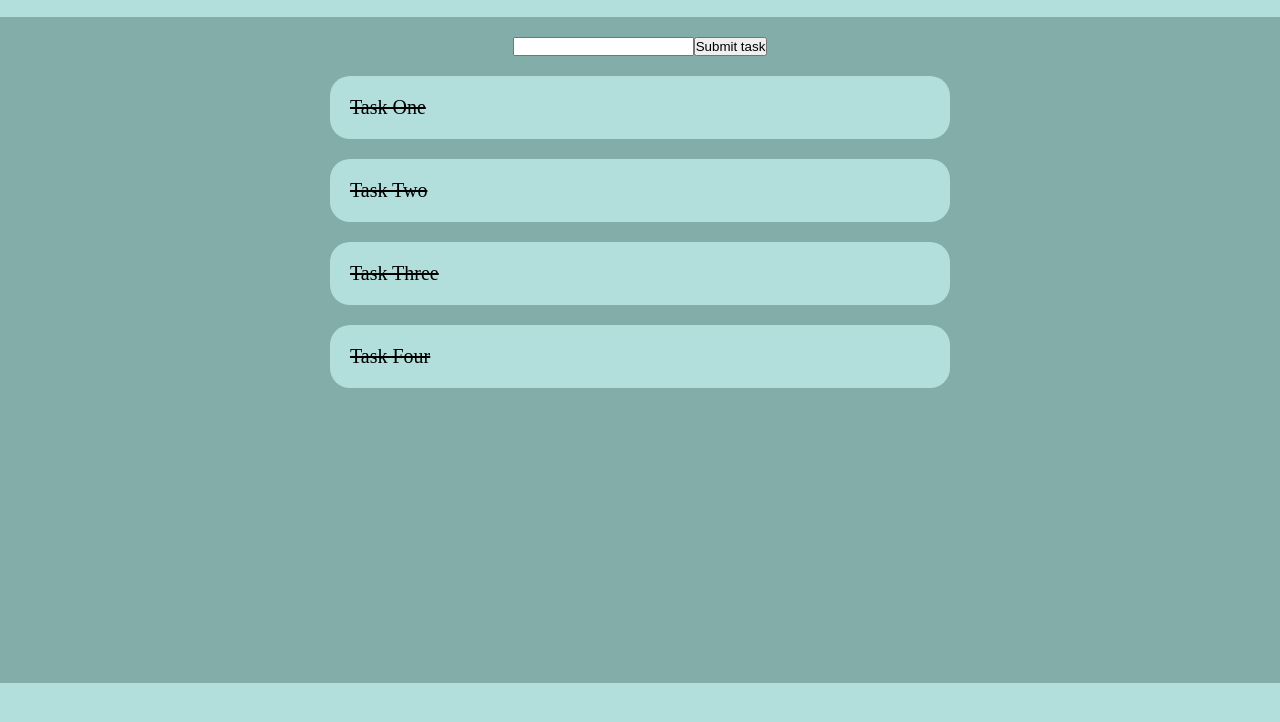
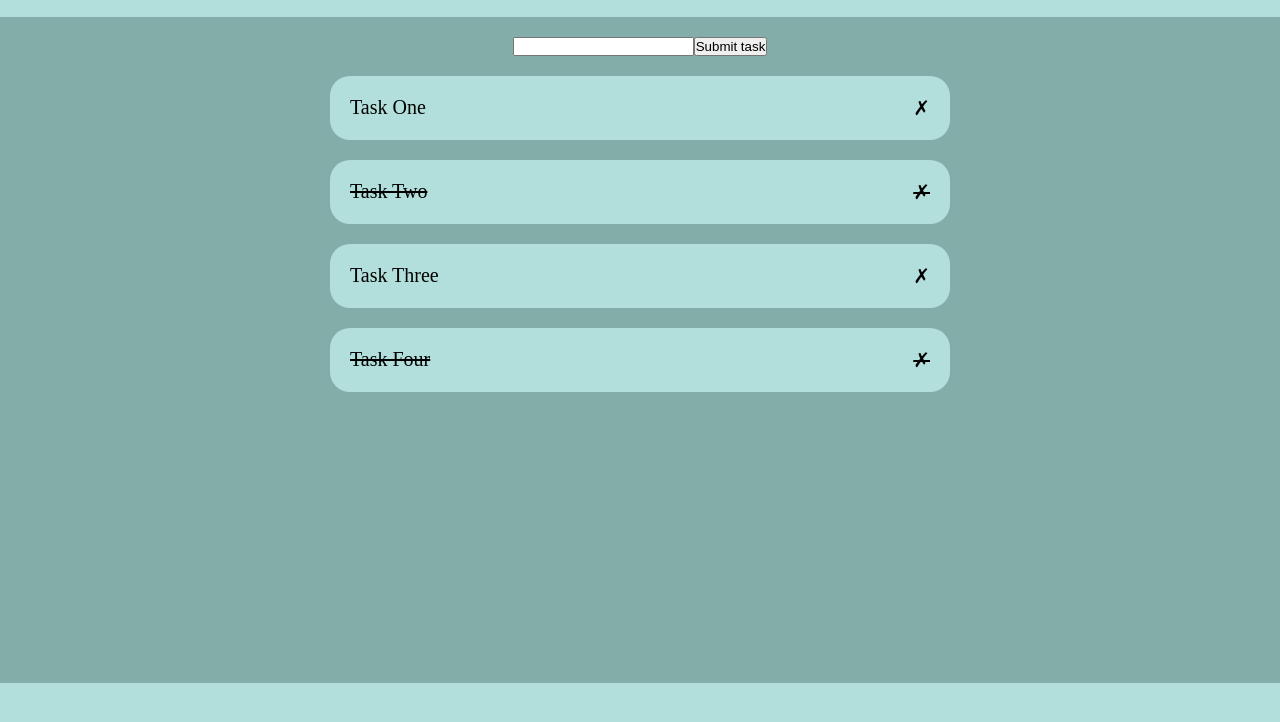
Before and after one commit to T30G10v4/vue-todolist, a plain HTML site: page index.html in a window 1280 px wide. Shown: the part 50-772 px from the top of the page. Drawn offline with nearby package versions, Linux system fonts and the light colour scheme.

Commit message:
Milestone 2 - Bonus

```diff
--- a/index.html
+++ b/index.html
@@ -50,11 +50,12 @@
           <li>Task1</li>
           <li>Task1</li> -->
           <li
-            v-for="task in tasks"
-            class="is-done"
-
+            v-for="(task, index) in tasks"
+            class="flex-row-spc-btwn-center"
+            :class="task.isDone ? 'is-done' : ''"
           >
-            {{task.name}}
+            <span @click="changeDoneStatus(index)">{{task.name}}</span>
+            <span @click="removeTaskFromTasks(index)">&cross;</span>
           </li>
         </ul>
 
--- a/js/script.js
+++ b/js/script.js
@@ -35,11 +35,19 @@ createApp ({
 
     methods : {
 
-        pariDispari : function() {
+        removeTaskFromTasks : function(index) {
+
+            this.tasks.splice(index, 1);
+
+        },
+
+        changeDoneStatus : function(index) {
+
+            this.tasks[index].isDone = !this.tasks[index].isDone;
+
+        }
 
 
-
-        }
 
     }
 
```
